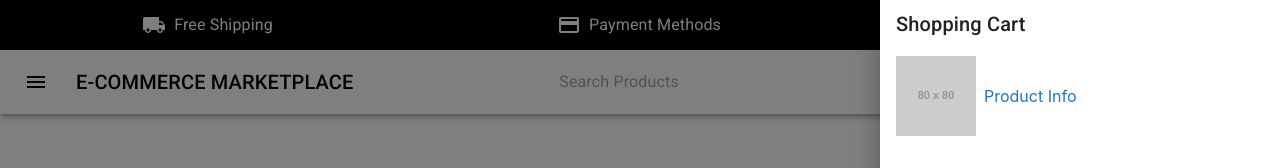
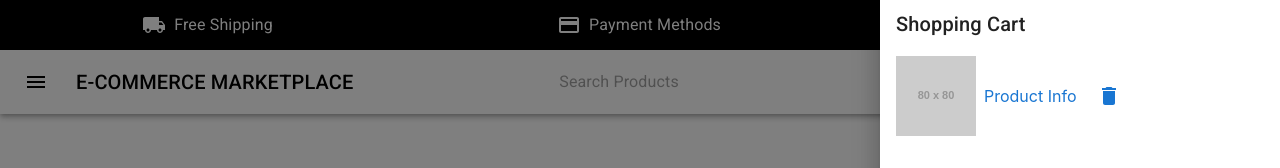
Before and after one commit to xleonard1/Ecommerce-Marketplace, a React (Create React App) app in the folder client/: page / in a window 1280 px wide. Both pictures are taken after a click on the button "open drawer". Shown: the top 168 px of the page. Built offline with nearby package versions, Linux system fonts and the light colour scheme.

Commit message:
adding trash icon

```diff
--- a/client/src/Components/Cart.jsx
+++ b/client/src/Components/Cart.jsx
@@ -5,10 +5,12 @@ import {
   Typography,
   Badge,
   IconButton,
-  Link
+  Link,
+  Button
 } from "@mui/material";
 import {
   ShoppingCart,
+  Delete
 } from "@mui/icons-material";
 import React, { useState } from "react";
 import { borderRadius } from "@mui/system";
@@ -67,6 +69,11 @@ const list = (anchor) => (
             src='https://placehold.jp/80x80.png'
             />
             <Link href="#" underline="none" ml={1}>Product Info</Link>
+            <Box>
+                <Button>
+                    <Delete />
+                </Button>
+            </Box>
         </Box>
       </List>
     </Box>
```
